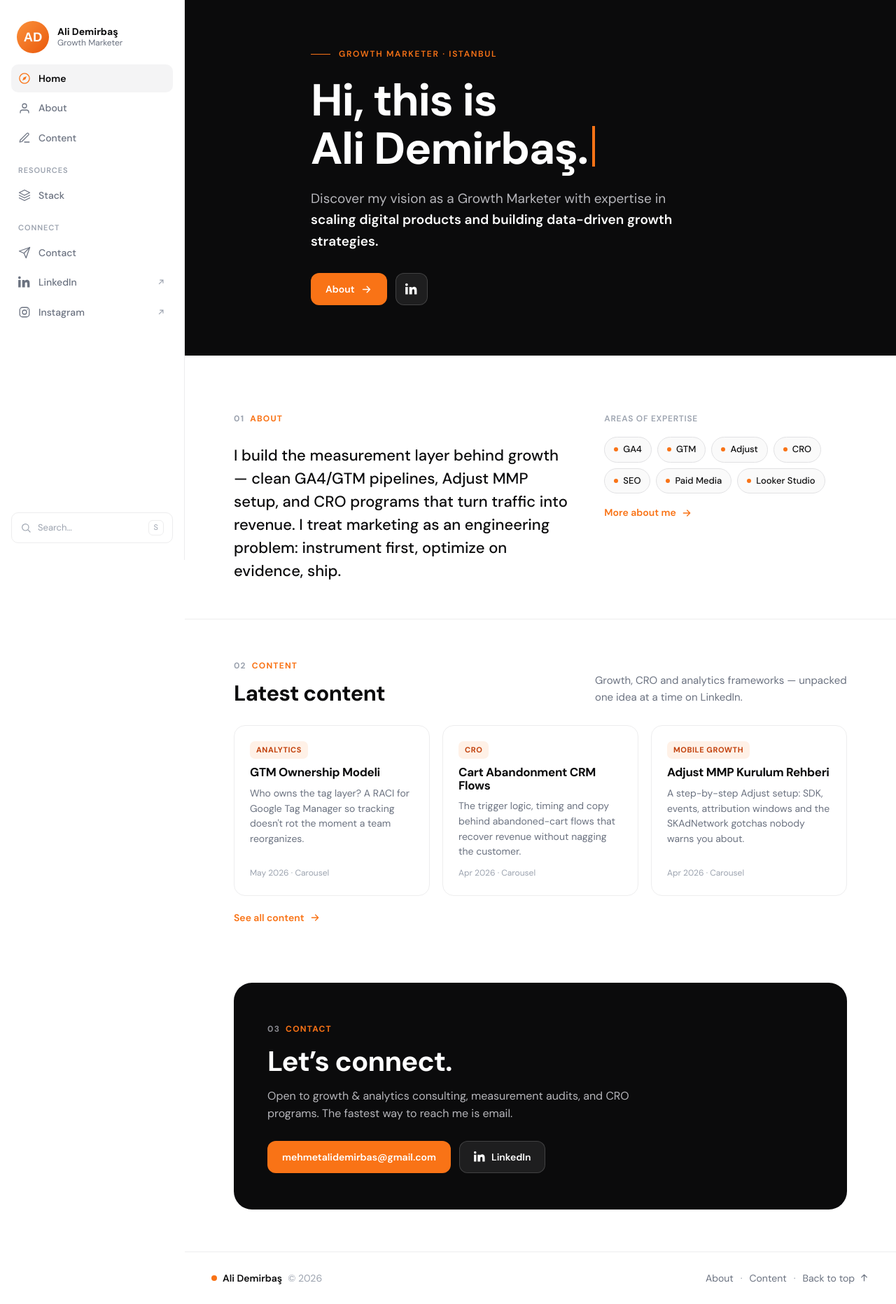
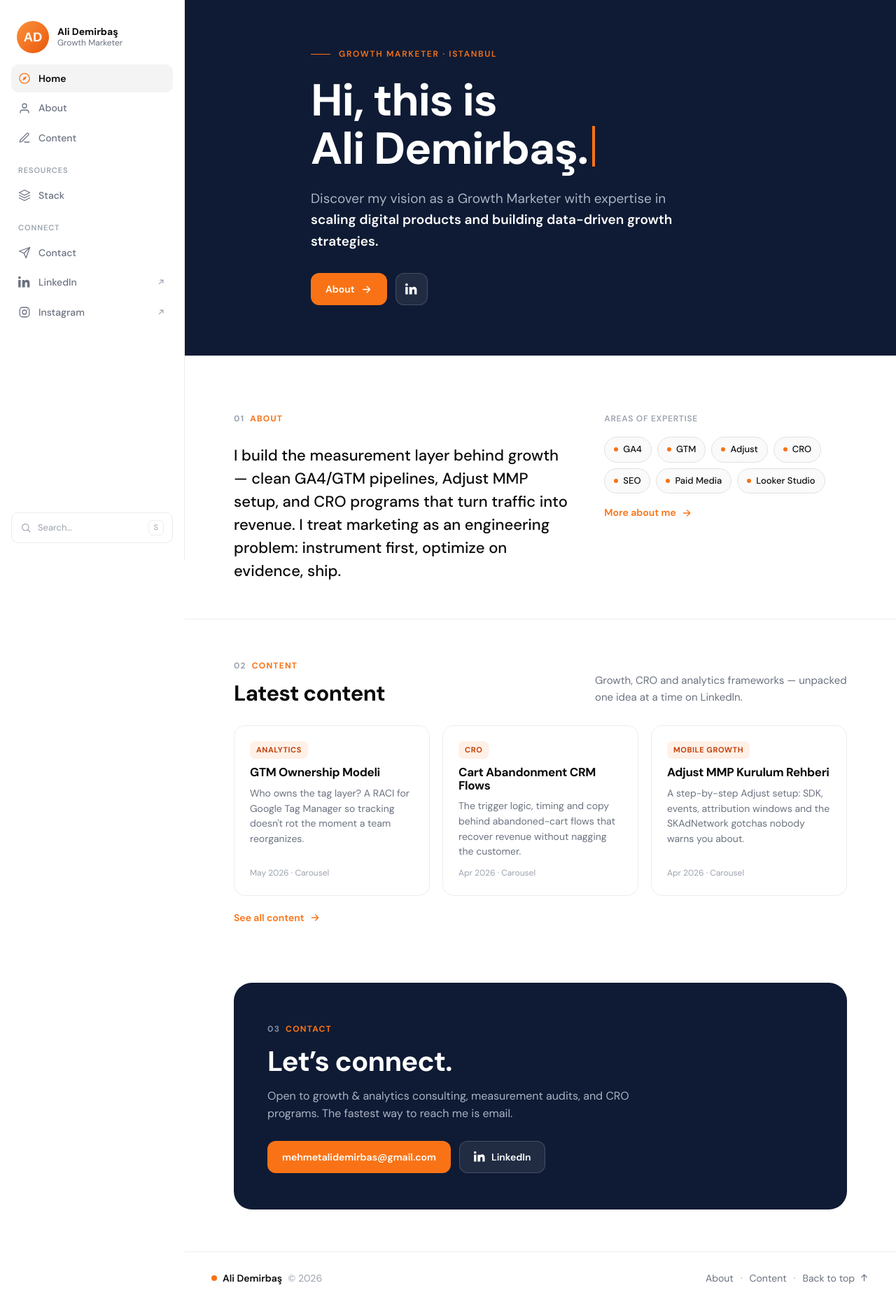
Before and after one commit to mehmetalidemirbas-mad/cv, a Next.js app: page / in a window 1280 px wide. Shown: the whole page at 70% size. Built offline with nearby package versions, Linux system fonts and the light colour scheme.

Commit message:
Switch dark sections from black to deep navy (#5)
Hero band and contact card now use a --dark navy (#0f1b34) instead of
near-black, with cooler muted text on dark surfaces.

Co-authored-by: Claude <noreply@anthropic.com>

```diff
--- a/src/app/globals.css
+++ b/src/app/globals.css
@@ -16,6 +16,8 @@
   --accent-press: #ea580c;
   --accent-tint: #fff1e7;
   --accent-ink: #c2410c;
+  --dark: #0f1b34;
+  --dark-muted: #aab3c4;
   --radius: 14px;
   --sidebar-w: 264px;
   --wrap: 940px;
@@ -474,7 +476,7 @@ main {
 /* ------------------------------------------------------------------ hero -- */
 
 .hero {
-  background: #0b0b0c;
+  background: var(--dark);
   color: #fff;
   padding: 60px 0 72px;
 }
@@ -526,7 +528,7 @@ main {
   margin-top: 22px;
   max-width: 540px;
   font-size: clamp(16px, 2.2vw, 19px);
-  color: #b6b6bb;
+  color: var(--dark-muted);
 }
 
 .sub b {
@@ -719,14 +721,14 @@ main {
 }
 
 .contact-card {
-  background: #0b0b0c;
+  background: var(--dark);
   color: #fff;
   border-radius: 26px;
   padding: 52px 48px;
 }
 
 .contact-card .eyebrow .num {
-  color: #8a8a90;
+  color: #828ba3;
 }
 
 .contact-card h2 {
@@ -737,7 +739,7 @@ main {
 
 .contact-card p {
   margin-top: 14px;
-  color: #b6b6bb;
+  color: var(--dark-muted);
   font-size: 16px;
   max-width: 560px;
 }
```
